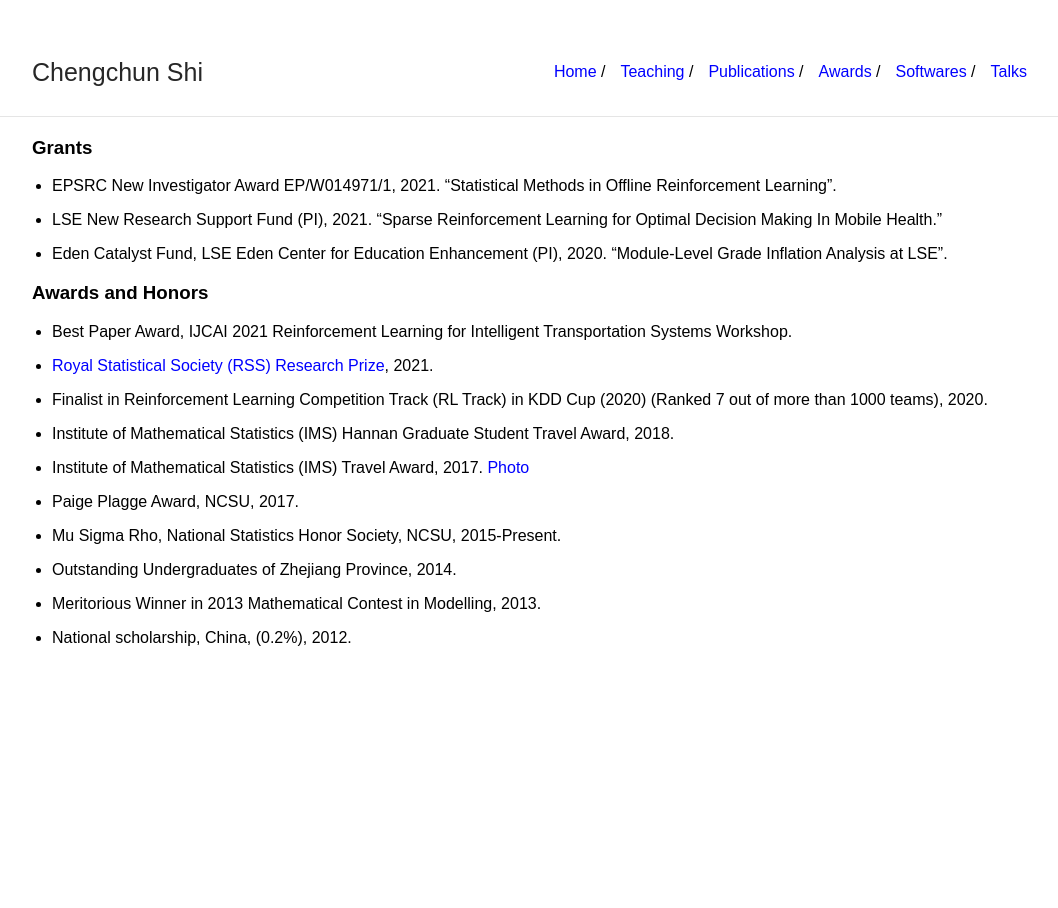
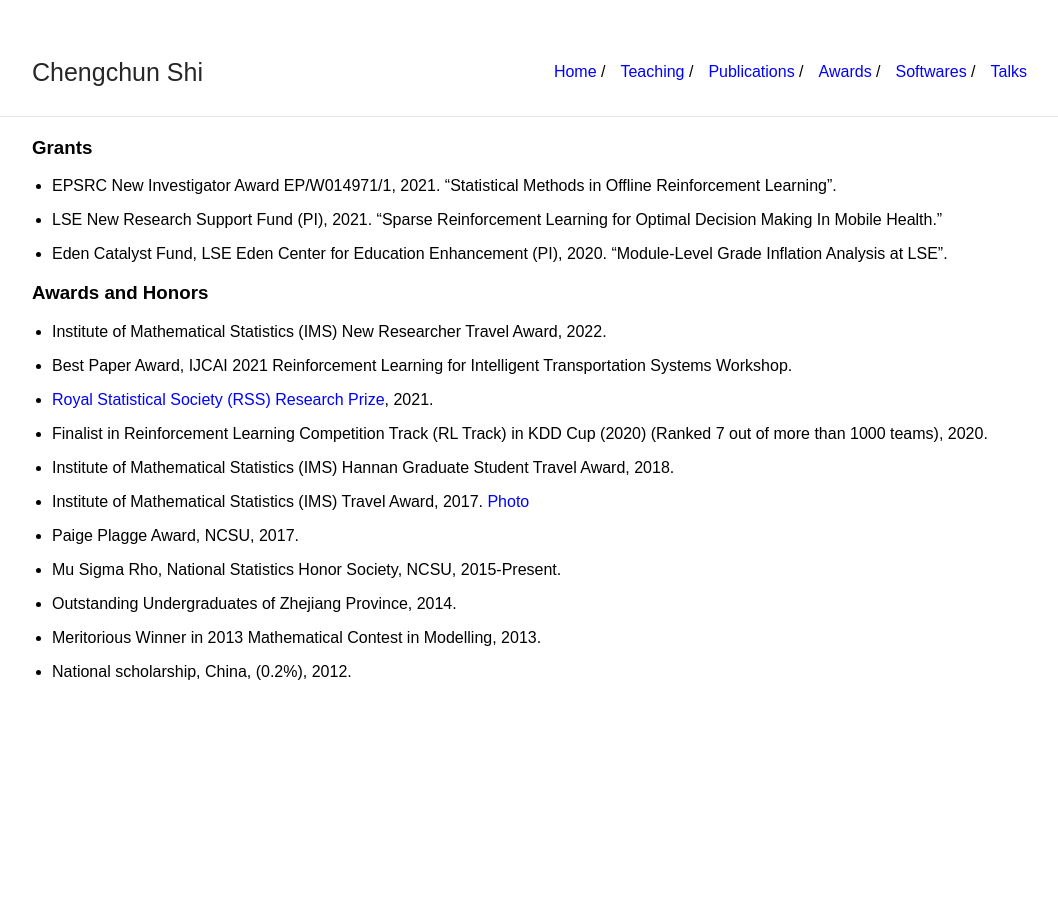
Before and after one commit to callmespring/callmespring.github.io, a Jekyll site: the page built from awards.md, in a window 1280 px wide. Shown: the whole page, without its empty margins (108-1166 px from the left). Built offline with Jekyll 4.4.1, drawn with Linux system fonts in a browser that asks for light colours.

Commit message:
Update awards.md

```diff
--- a/awards.md
+++ b/awards.md
@@ -12,6 +12,8 @@ title: Grants and Awards
 * Eden Catalyst Fund, LSE Eden Center for Education Enhancement (PI), 2020. "Module-Level Grade Inflation Analysis at LSE".
 
 ### Awards and Honors
+
+* Institute of Mathematical Statistics (IMS) New Researcher Travel Award, 2022.
 
 * Best Paper Award, IJCAI 2021 Reinforcement Learning for Intelligent Transportation Systems Workshop.
 
```
